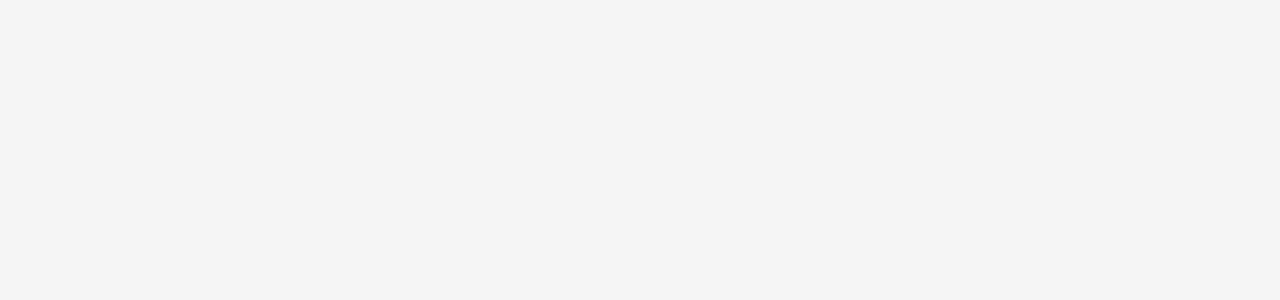
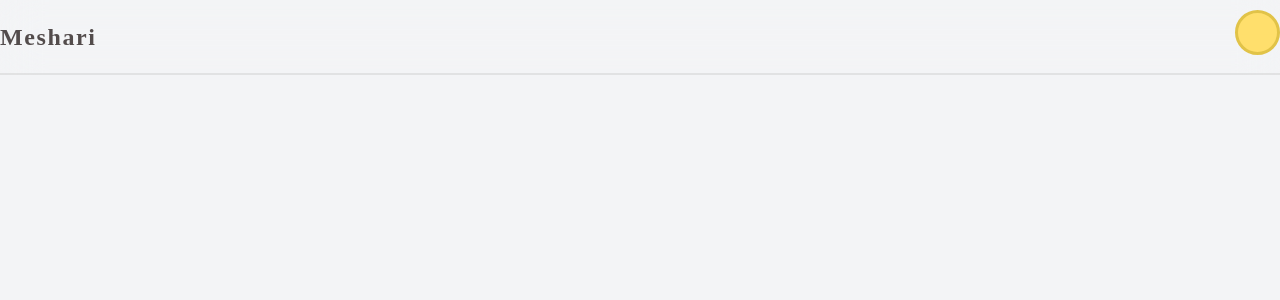
Before and after one commit to FyerBall/portfolio-v3, a React (Create React App) app: page /showcase in a window 1280 px wide. Shown: the top 300 px of the page. Built offline with nearby package versions, Linux system fonts and the light colour scheme; the HTML template or start-up script is replaced by a standard one; a web font is replaced by a local one.

Commit message:
Added - toggling between dark and light mode

```diff
--- a/src/App.js
+++ b/src/App.js
@@ -1,11 +1,37 @@
 // -[ ] /showcase/profile -> for more info about the project?
 import { Home, SingleProject } from './pages'
 import { BrowserRouter as Router, Route, Switch } from 'react-router-dom'
+import Nav from './components/Nav'
+import { useEffect, useState } from 'react'
 
+const lightMode = 'light-mode'
+const dartMode = 'dark-mode'
+const getPreferredTheme = () => {
+  let theme = lightMode
+  if (localStorage.getItem('theme')) {
+    theme = localStorage.getItem('theme')
+  }
+  return theme
+}
 function App() {
+  const [theme, setTheme] = useState(getPreferredTheme())
+
+  const toggleTheme = () => {
+    if (theme === lightMode) {
+      setTheme(dartMode)
+    } else {
+      setTheme(lightMode)
+    }
+  }
+
+  useEffect(() => {
+    document.documentElement.className = theme
+    localStorage.setItem('theme', theme)
+  }, [theme])
   return (
     <Router>
       <div className=''>
+        <Nav toggleTheme={toggleTheme} />
         <Switch>
           <Route exact path='/' component={Home} />
           {/* <Route exact path='/showcase' component={Showcase} /> */}
--- a/src/components/Card.js
+++ b/src/components/Card.js
@@ -60,9 +60,10 @@ const Wrapper = styled.article`
     margin: 1rem 2px;
     border-radius: var(--radius);
 
-    background: var(--white);
+    background: var(--background-color);
 
-    box-shadow: 10px 20px 30px #d0d0d0, -10px -20px 30px #ffffff;
+    box-shadow: 10px 20px 30px var(--shadow-bottom),
+      -10px -20px 30px var(--shadow-top);
 
     transition: var(--transition);
     height: 100%;
@@ -90,11 +91,11 @@ const Wrapper = styled.article`
       padding: 5px 10px;
       border-radius: var(--radius);
       margin-top: 1rem;
-      background: var(--white);
-      box-shadow: 16px 17px 30px #d0d0d0, -16px -17px 30px #ffffff;
+      box-shadow: 16px 17px 30px var(--shadow-bottom),
+        -16px -17px 30px var(--shadow-top);
 
       .label {
-        color: var(--primary-color-light);
+        color: var(--primary-color);
         padding: 0.37rem 0.75rem;
         background: transparent;
         border-radius: 0.5rem;
--- a/src/components/Contact.js
+++ b/src/components/Contact.js
@@ -72,8 +72,9 @@ const Wrapper = styled.div`
     border-radius: var(--radius);
     /* width: 100%; */
     width: 50%;
-    background: var(--white);
-    box-shadow: 20px 20px 60px #d0d0d0, -20px -20px 60px #ffffff;
+
+    box-shadow: 20px 20px 60px var(--shadow-bottom),
+      -20px -20px 60px var(--shadow-top);
     padding: 1rem;
     margin-left: auto;
     margin-right: auto;
@@ -120,8 +121,8 @@ const Wrapper = styled.div`
       padding: 0 5px;
       border-radius: var(--radius-small);
       margin-bottom: 2rem;
-      color: #edf2f8;
-      background-color: #44454c;
+      color: var(--background-color);
+      background-color: var(--primary-color);
     }
   }
 
--- a/src/components/Hero.js
+++ b/src/components/Hero.js
@@ -28,7 +28,7 @@ const Wrapper = styled.main`
   align-items: center;
   justify-content: center;
 
-  background-color: var(--white-2);
+  /* background-color: var(--white-2); */
 
   position: relative;
 
@@ -38,10 +38,11 @@ const Wrapper = styled.main`
 
     z-index: 999;
     border-radius: 50px;
-    background: var(--white-2);
-    box-shadow: 20px 20px 60px #d0d0d0, -20px -20px 60px transparent;
+    background: var(--background-color);
+    box-shadow: 20px 20px 60px var(--shadow-bottom),
+      -20px -20px 60px transparent;
     padding: 1rem;
-    color: #444;
+    color: var(--primary-color);
 
     .label {
       text-align: center;
@@ -53,8 +54,8 @@ const Wrapper = styled.main`
       border-radius: var(--radius-small);
       margin-bottom: 2rem;
       /* TODO: var(--color???) */
-      color: #edf2f8;
-      background-color: #44454c;
+      color: var(--background-color);
+      background-color: var(--primary-color);
     }
     .cta {
       color: #f3f4f6;
--- a/src/components/Icon.js
+++ b/src/components/Icon.js
@@ -36,7 +36,7 @@ function Icon({ icon, link, click, image, alt }) {
 const Wrapper = styled.span`
   img {
     width: 3rem;
-
+    height: 3rem;
     transition: var(--transition);
     padding: 5px;
     border-radius: var(--radius-small);
--- a/src/components/Images.js
+++ b/src/components/Images.js
@@ -70,11 +70,11 @@ const Wrapper = styled.div`
   }
   .images-container {
     position: relative;
-
     max-width: 90%;
     margin-left: auto;
     margin-right: auto;
     margin: auto;
+
     img {
       /* display: block;
       margin: auto;
--- a/src/components/Nav.js
+++ b/src/components/Nav.js
@@ -1,7 +1,37 @@
 import React from 'react'
+import styled from 'styled-components'
+import Toggle from './Toggle'
 // TODO: Toggle for dark and light
-function Nav() {
-  return <div></div>
+function Nav({ toggleTheme }) {
+  return (
+    <Wrapper className=''>
+      <div className='nav-container container'>
+        <h1 className='logo'>Meshari</h1>
+        {/* <button type='button' onClick={toggleTheme}>
+          toggle
+        </button> */}
+        <Toggle toggleTheme={toggleTheme} />
+      </div>
+    </Wrapper>
+  )
 }
 
+const Wrapper = styled.nav`
+  height: 75px;
+  border-bottom: 2px solid var(--line-color-light);
+  position: sticky;
+  top: 0;
+  z-index: 9999;
+  backdrop-filter: blur(20px);
+  background-color: transparent;
+  .nav-container {
+    display: flex;
+    justify-content: space-between;
+    align-items: center;
+    height: 100%;
+    /* color: #fd8e8e; */
+    color: var(--primary-color);
+  }
+`
+
 export default Nav
--- a/src/components/Table.js
+++ b/src/components/Table.js
@@ -96,8 +96,9 @@ const Grid = styled.div`
   border-radius: var(--radius);
 
   /*  */
-  background: var(--white);
-  box-shadow: 20px 20px 60px #d0d0d0, -20px -20px 60px #ffffff;
+  background: var(--background-color);
+  box-shadow: 20px 20px 60px var(--shadow-bottom),
+    -20px -20px 60px var(--shadow-top);
   /*  */
   .header,
   .row {
@@ -106,14 +107,12 @@ const Grid = styled.div`
     grid-template-columns: 45px 80px 1fr 1fr 1fr;
 
     margin-bottom: 5px;
-    background-color: var(--primary-color-light);
-    color: #444;
-
+    color: var(--primary-color);
     align-items: center;
     text-align: center;
     border-radius: var(--radius-small);
     border: 2px solid var(--primary-color-light);
-    background: var(--white);
+    /* background: var(--white); */
   }
 
   .header {
--- /dev/null
+++ b/src/components/Toggle.js
@@ -0,0 +1,41 @@
+import React from 'react'
+import styled from 'styled-components'
+
+function Toggle({ toggleTheme }) {
+  return (
+    <Wrapper className=''>
+      <input type='checkbox' name='' id='theme-toggle' onClick={toggleTheme} />
+      <label htmlFor='theme-toggle'></label>
+    </Wrapper>
+  )
+}
+
+const Wrapper = styled.div`
+  //https://codepen.io/anurag94/pen/MWYBWoN
+  #theme-toggle {
+    visibility: hidden;
+  }
+  #theme-toggle + label {
+    content: '';
+    display: inline-block;
+    cursor: pointer;
+    height: 45px;
+    width: 45px;
+    border-radius: 50%;
+    transition: var(--transition);
+    padding: 1rem;
+  }
+  #theme-toggle:not(:checked) + label {
+    background-color: #ffdf6c;
+    border: 3px solid #e1c348;
+  }
+  #theme-toggle:checked + label {
+    background-color: transparent;
+    box-shadow: inset -18px -16px 1px 1px #fff;
+  }
+  &:hover {
+    cursor: pointer;
+  }
+`
+
+export default Toggle
--- a/src/index.css
+++ b/src/index.css
@@ -7,6 +7,8 @@
 }
 
 :root {
+  --background-color: #f3f4f6;
+
   --primary-color: #534c4c;
   --primary-color-2: #6e6464;
   --primary-color-light: #766d6d;
@@ -17,6 +19,16 @@
   --white: #f5f5f5;
   --white-2: #eef2f8;
 
+  /* SHADOW */
+  --shadow-bottom: #ffffff;
+  --shadow-top: #d0d0d0;
+  /* END - SHADOW */
+
+  /* LINES */
+  --line-color: 253, 142, 142;
+  --line-color-light: rgba(var(--line-color), 0.5);
+  /* END - LINES */
+
   --line-height: 1.75;
   --max-width: 1300px;
   --radius: 1rem;
@@ -24,6 +36,25 @@
   --spacing: 0.1rem;
   --transition: all 0.3s linear;
 }
+
+/* THEME */
+.light-mode {
+  --background-color: #f3f4f6;
+  --primary-color: #534c4c;
+  --shadow-top: #ffffff;
+  --shadow-bottom: #d0d0d0;
+  --line-color: 208, 208, 208;
+}
+.dark-mode {
+  --background-color: #534c4c;
+  --primary-color: #f6f8f9;
+  --shadow-top: #6e6464;
+  --shadow-bottom: #1e1b1b;
+  --secondary-color: #cfd8dc;
+  --line-color: 255, 203, 182;
+}
+
+/* END - THEME */
 
 ::-webkit-scrollbar {
   display: none;
@@ -33,7 +64,9 @@ body {
   /* TODO KEEP line height? */
   line-height: var(--line-height);
   font-family: 'Amita', cursive;
-  background-color: var(--white);
+  background-color: var(--background-color);
+  color: var(--primary-color);
+  transition: var(--transition);
 }
 
 img {
@@ -43,6 +76,7 @@ img {
   height: auto;
   object-fit: cover;
   object-position: 50% 50%;
+  outline: none;
 }
 
 li {
@@ -60,7 +94,7 @@ h5 {
   letter-spacing: var(--spacing);
   text-transform: capitalize;
   line-height: 1.25;
-  margin: 0.75rem auto;
+  margin: 0.75rem 0;
 }
 
 a {
@@ -114,7 +148,8 @@ a:hover {
   box-shadow: 0px 2px 0 var(--primary-color-2),
     2px 4px 6px var(--primary-color-2);
 
-  box-shadow: 20px 10px 10px #d0d0d0, -20px -10px 30px #ffffff;
+  box-shadow: 20px 10px 10px var(--shadow-bottom),
+    -20px -10px 30px var(--shadow-top);
   font-weight: 900;
   letter-spacing: 1px;
   transition: all 150ms linear;
--- a/src/pages/SingleProject.js
+++ b/src/pages/SingleProject.js
@@ -69,7 +69,7 @@ function SingleProject() {
           <p className='description content'>{details}</p>
         </div>
         <div className='libs'>
-          <h2 className='title '>What I used</h2>
+          <h2 className='title '>Built with</h2>
           <ul className='icons'>
             {library.map(({ filename, url, id }) => {
               return <Icon icon={url} alt={filename} key={id} />
```
